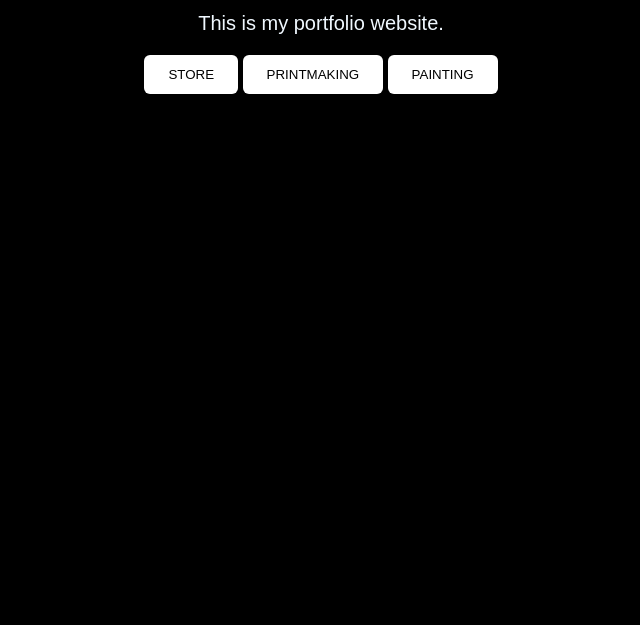
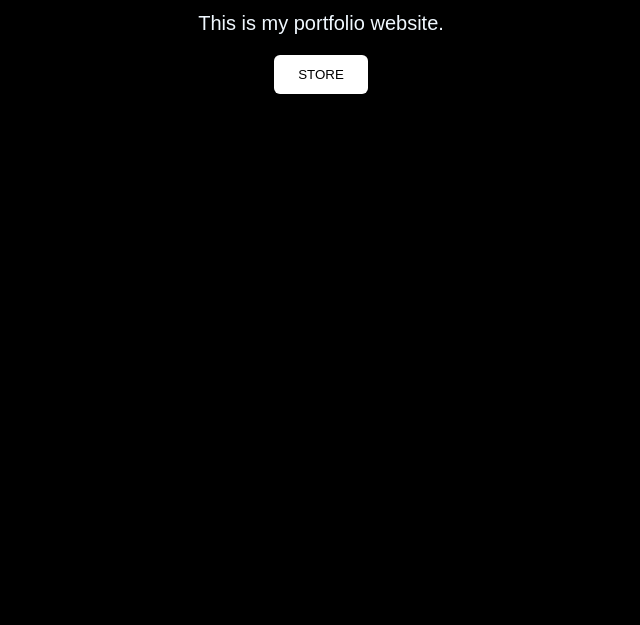
Before and after one commit to jamiehwangblack/portfolio, a plain HTML site: page index.html in a window 1280 px wide. Shown: the part 175-800 px from the top of the page, without its empty margins (319-959 px from the left). Drawn offline with Linux system fonts and the light colour scheme.

Commit message:
removed buttons

```diff
--- a/index.html
+++ b/index.html
@@ -13,10 +13,6 @@
 
         <button id="buttonST">STORE</button>
 
-        <button id="buttonPR">PRINTMAKING</button>
-
-        <button id="buttonPA">PAINTING</button>
-
         <script src="script.js"></script>
 
     </body>
--- a/script.js
+++ b/script.js
@@ -3,5 +3,3 @@ const buttonST = document.getElementById("buttonST");
 buttonST.addEventListener("click", function() {
     window.open("https://www.jamiehwangblack.com", "_blank");
 });
-
-const buttonPR = document.getElementById("buttonPR");
```
